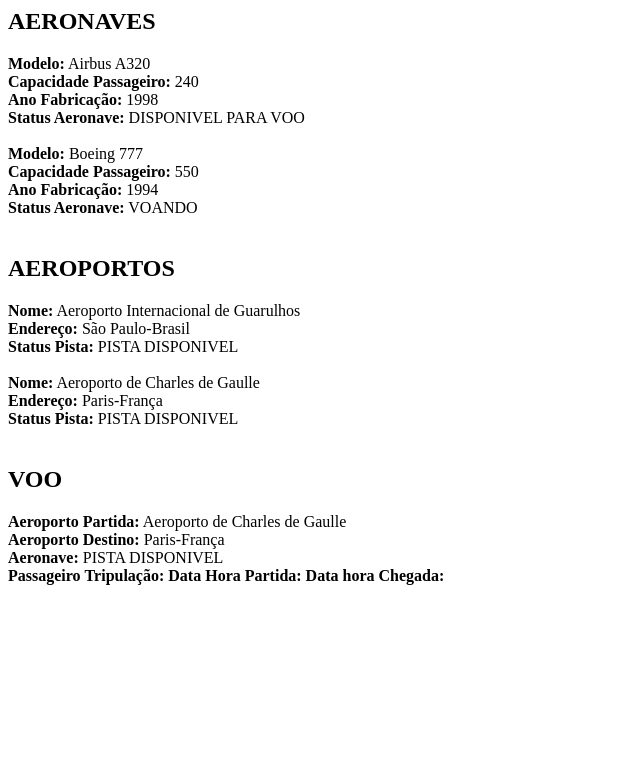
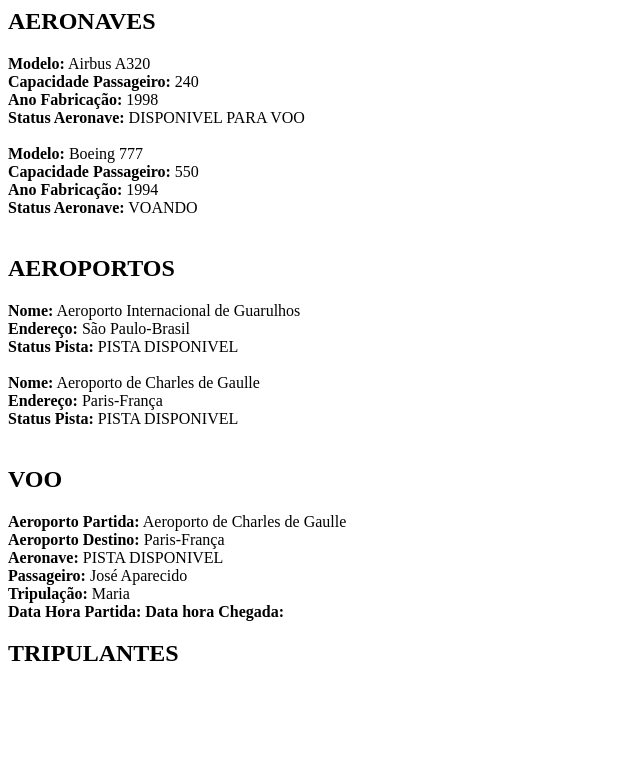
Before and after one commit to cleofassoares/POO-CompahiaAerea-PHP, a PHP site: page / in a window 1280 px wide. Shown: the top 779 px of the page, without its empty margins (0-640 px from the left). Run offline with PHP 8.4, Linux system fonts and the light colour scheme.

Commit message:
atualização index

```diff
--- a/Classes/Checkin.php
+++ b/Classes/Checkin.php
@@ -3,8 +3,8 @@
 class Checkin
 {
     private string $nome;
-    private int $numeroPassagem;
-    private int $passaporte;
+    private string $numeroPassagem;
+    private string $passaporte;
     private bool $despacharBagagem;
 
     public function __construct($nome, $numeroPassagem, $passaporte, $despacharBagagem)
--- a/index.php
+++ b/index.php
@@ -6,7 +6,7 @@ require_once 'Classes/Passageiro.php';
 require_once 'Classes/Tripulantes.php';
 require_once 'Classes/Voo.php';
 require_once 'Classes/Cidade.php';
-
+require_once 'Classes/Checkin.php';
 
 $cidade = new Cidade('Araruna', 'Paraná');
 
@@ -22,6 +22,8 @@ $passageiro_02 = new Passageiro('Maria Ynês', "43955487962", '487-8', 'AA856321
 $tripulante = new Tripulantes('Maria', 'Ativo', 'Comissário');
 $tripulante_02 = new Tripulantes('Joao', 'Ativo', 'Cozinheiro');
 
+$checkin = new Checkin('José Aparecido','HZ854','FD985621', true);
+$checkin_02 = new Checkin('Maria Ynês', 'GC258','GS87962', false);
 
 
 ?>
@@ -56,9 +58,11 @@ $tripulante_02 = new Tripulantes('Joao', 'Ativo', 'Cozinheiro');
         <strong>Aeroporto Partida:</strong> <?= $aeroporto_02->getNome() ?> <br>
         <strong>Aeroporto Destino:</strong> <?= $aeroporto_02->getEndereco() ?> <br>
         <strong>Aeronave:</strong> <?= $aeroporto_02->getStatusPista() ?> <br>
-        <strong>Passageiro</strong>
-        <strong>Tripulação: </strong>
+        <strong>Passageiro:</strong> <?= $passageiro->getNome() ?> <br>
+        <strong>Tripulação:</strong> <?= $tripulante->getNome() ?> <br>
         <strong>Data Hora Partida:</strong>
         <strong>Data hora Chegada:</strong>
+        <h2>TRIPULANTES</h2>
+
     </BODY>
 </html>
```
